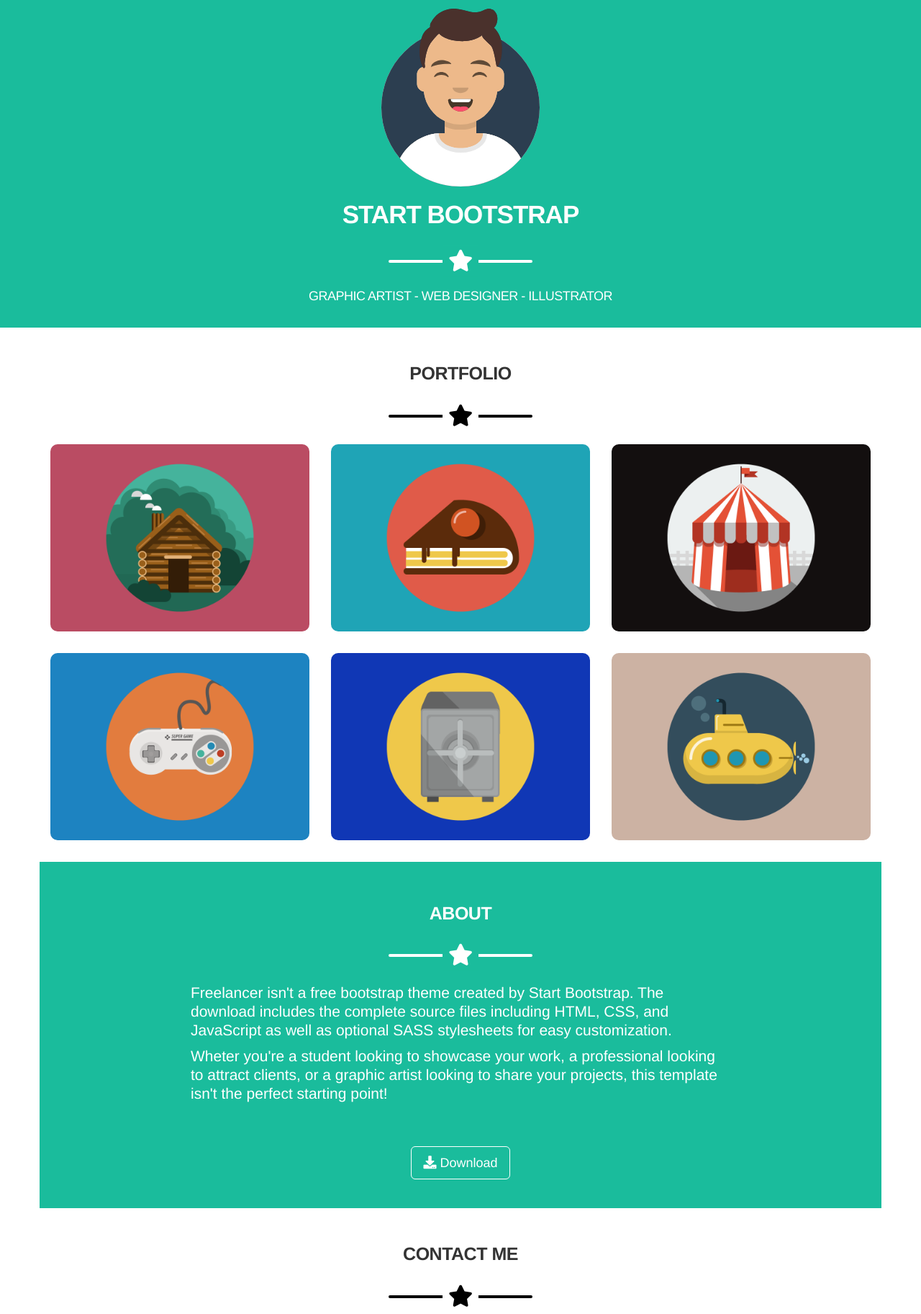
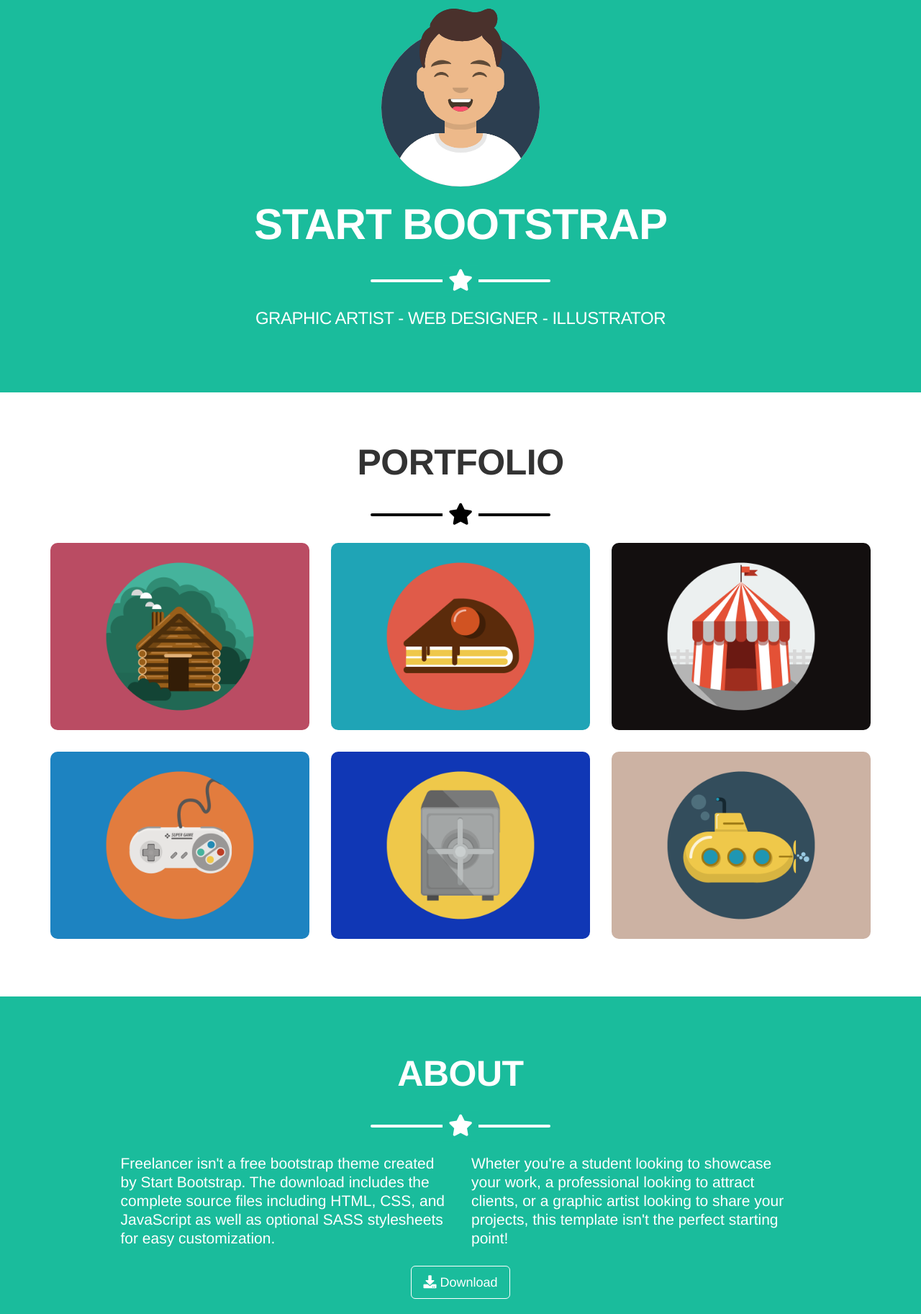
Before and after one commit to davidesaporita/html-css-bootstrap-freelancer, a plain HTML site: page index.html in a window 1280 px wide. Shown: the part 125-1950 px from the top of the page at 72% size. Drawn offline with nearby package versions, Linux system fonts and the light colour scheme.

Commit message:
Fixed Responsive (md breakpoint)
(Except for Menu)

```diff
--- a/css/style.css
+++ b/css/style.css
@@ -71,7 +71,7 @@ h2 {
   margin-bottom: 30px;
 }
 
-h3 {
+h4 {
   font-size: 18px;
 }
 
@@ -160,7 +160,6 @@ p {
 }
 
 /* Main - Contact Me */
-
 #contact-me .form-control {
   height: 60px;
   padding-right: 0;
@@ -222,3 +221,52 @@ p {
   color: #fff;
   font-size: 14px;
 }
+
+/* Responsive - Medium Devices */
+@media all and (min-width: 992px) {
+  h1 {
+    font-size: 60px;
+  }
+
+  h2 {
+    font-size: 50px;
+  }
+
+  h4 {
+    font-size: 24px;
+  }
+
+  .ds_starline::before {
+    width: 250px;
+  }
+
+  #main-header {
+    margin-bottom: 50px;
+  }
+
+  #presentation > .container {
+    height: 580px;
+  }
+
+  #portfolio {
+    margin-bottom: 50px;
+  }
+
+  #about .container {
+    padding-top: 60px;
+    margin-bottom: 60px;
+  }
+
+  #about a {
+    margin: 15px 0 60px;
+  }
+
+  #contact-me {
+    padding-bottom: 60px;
+  }
+}
+
+/* Responsive - Large Devices */
+@media all and (min-width: 992px) {
+
+}
--- a/index.html
+++ b/index.html
@@ -41,7 +41,7 @@
 
     <section id="presentation" class="watergreen">
       <div class="container">
-        <div class="col-md-8 col-md-offset-2 text-uppercase text-center">
+        <div class="col-lg-8 col-lg-offset-2 text-uppercase text-center">
           <img src="img/avatar.svg" alt="Personaggio">
           <h1>Start bootstrap</h1>
           <div class="ds_starline">
@@ -49,7 +49,7 @@
               <i class="fas fa-star"></i>
             </div>
           </div>
-          <h3>GRAPHIC ARTIST - WEB DESIGNER - ILLUSTRATOR</h3>
+          <h4>GRAPHIC ARTIST - WEB DESIGNER - ILLUSTRATOR</h4>
         </div>
       </div>
     </section>
@@ -60,7 +60,7 @@
     <section id="portfolio">
       <div class="container">
         <div class="row">
-          <div class="col-sm-12 text-center text-uppercase">
+          <div class="col-md-12 text-center text-uppercase">
             <h2>Portfolio</h2>
             <div class="ds_starline ds_blackstar">
               <div>
@@ -70,30 +70,30 @@
           </div>
         </div>
         <div class="row">
-          <div class="col-sm-6 col-md-4">
+          <div class="col-md-6 col-lg-4">
             <img src="img/cabin.png" alt="">
           </div>
-          <div class="col-sm-6 col-md-4">
+          <div class="col-md-6 col-lg-4">
             <img src="img/cake.png" alt="">
           </div>
-          <div class="col-sm-6 col-md-4">
+          <div class="col-md-6 col-lg-4">
             <img src="img/circus.png" alt="">
           </div>
-          <div class="col-sm-6 col-md-4">
+          <div class="col-md-6 col-lg-4">
             <img src="img/game.png" alt="">
           </div>
-          <div class="col-sm-6 col-md-4">
+          <div class="col-md-6 col-lg-4">
             <img src="img/safe.png" alt="">
           </div>
-          <div class="col-sm-6 col-md-4">
+          <div class="col-md-6 col-lg-4">
             <img src="img/submarine.png" alt="">
           </div>
         </div>
       </div>
     </section>
 
-    <section id="about">
-      <div class="container watergreen">
+    <section id="about" class="watergreen">
+      <div class="container">
         <div class="row text-center text-uppercase">
           <div>
             <h2>About</h2>
@@ -105,8 +105,10 @@
           </div>
         </div>
         <div class="row">
-          <div class="col-xs-8 col-xs-offset-2">
+          <div class="col-sm-8 col-sm-offset-2 col-md-4 col-md-offset-2 col-lg-5 col-lg-offset-1">
             <p>Freelancer isn't a free bootstrap theme created by Start Bootstrap. The download includes the complete source files including HTML, CSS, and JavaScript as well as optional SASS stylesheets for easy customization.</p>
+          </div>
+          <div class="col-sm-8 col-sm-offset-2 col-md-4 col-md-offset-0 col-lg-5 col-lg-offset-0">
             <p>Wheter you're a student looking to showcase your work, a professional looking to attract clients, or a graphic artist looking to share your projects, this template isn't the perfect starting point!</p>
           </div>
         </div>
@@ -131,7 +133,7 @@
           </div>
         </div>
         <div class="row">
-          <div class="col-xs-8 col-xs-offset-2">
+          <div class="col-sm-8 col-sm-offset-2">
             <form>
               <div class="form-group">
                 <input type="text" class="form-control" id="name" placeholder="Name">
@@ -157,11 +159,11 @@
     <section id="main-footer">
       <div class="container text-center">
         <div class="row">
-          <div class="col-sm-4">
+          <div class="col-md-4">
             <h4>LOCATION</h4>
             <span>2215 John Daniel Drive Clark, MO 54243</span>
           </div>
-          <div class="col-sm-4">
+          <div class="col-md-4">
             <h4>AROUND THE WEB</h4>
             <ul class="list-inline">
               <li>
@@ -178,7 +180,7 @@
               </li>
             </ul>
           </div>
-          <div class="col-sm-4">
+          <div class="col-md-4">
             <h4>ABOUT FREELANCER</h4>
             <span>Freelancer is a free to use, open source Bootstrap theme created by <a href="#">Stop Bootstrap</a>.</span>
           </div>
```
